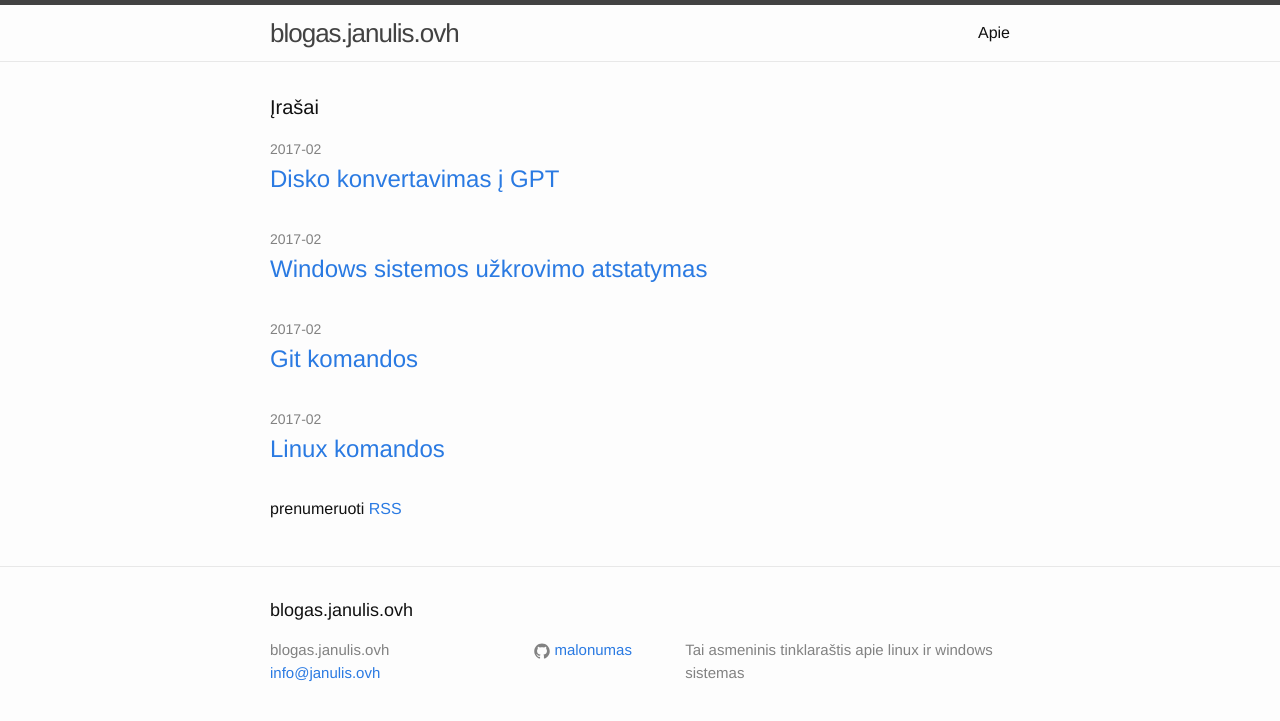
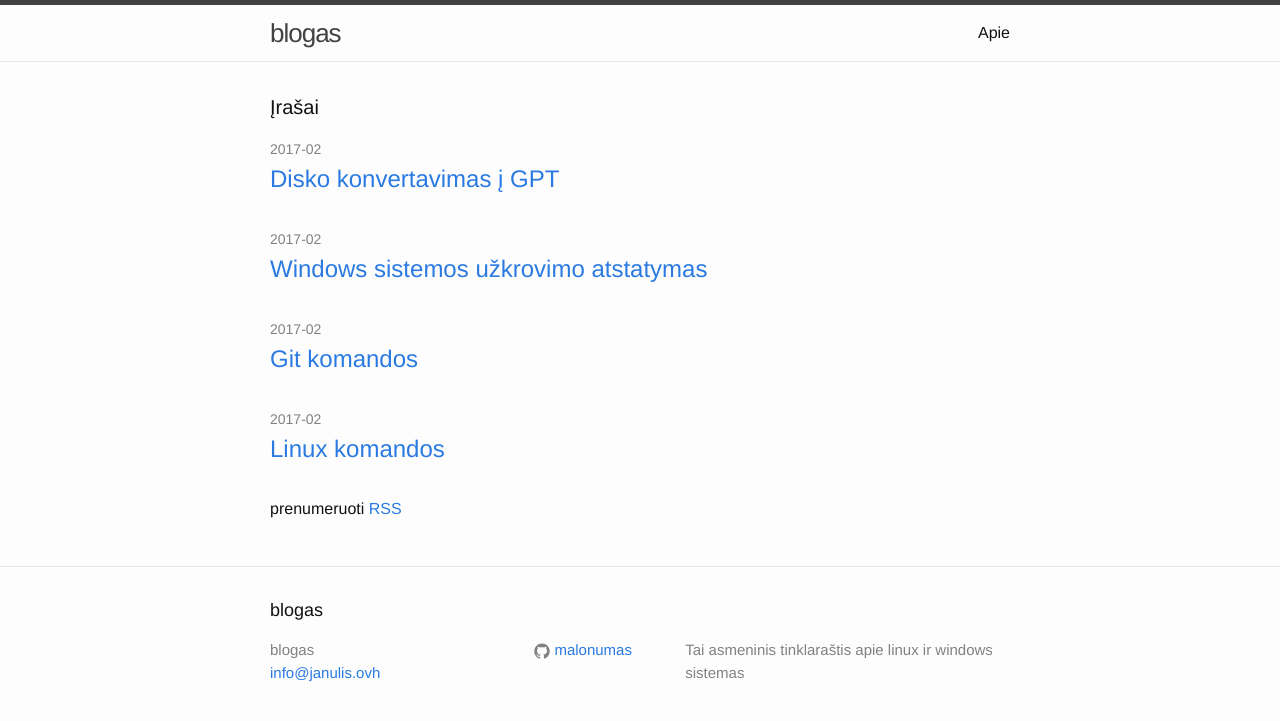
Before and after one commit to malonumas/malonumas.github.io, a Jekyll site: the page built from index.html, in a window 1280 px wide. Shown: the top 721 px of the page. Built offline with Jekyll 4.4.1, drawn with Linux system fonts in a browser that asks for light colours.

Commit message:
atnaujinimas 2017 02 06

```diff
--- a/_config.yml
+++ b/_config.yml
@@ -13,7 +13,7 @@
 # you will see them accessed via {{ site.title }}, {{ site.email }}, and so on.
 # You can create any custom variable you would like, and they will be accessible
 # in the templates via {{ site.myvariable }}.
-title: blogas.janulis.ovh
+title: blogas
 email: info@janulis.ovh
 description: > # this means to ignore newlines until "baseurl:"
   Tai asmeninis tinklaraštis apie linux ir windows sistemas
```
